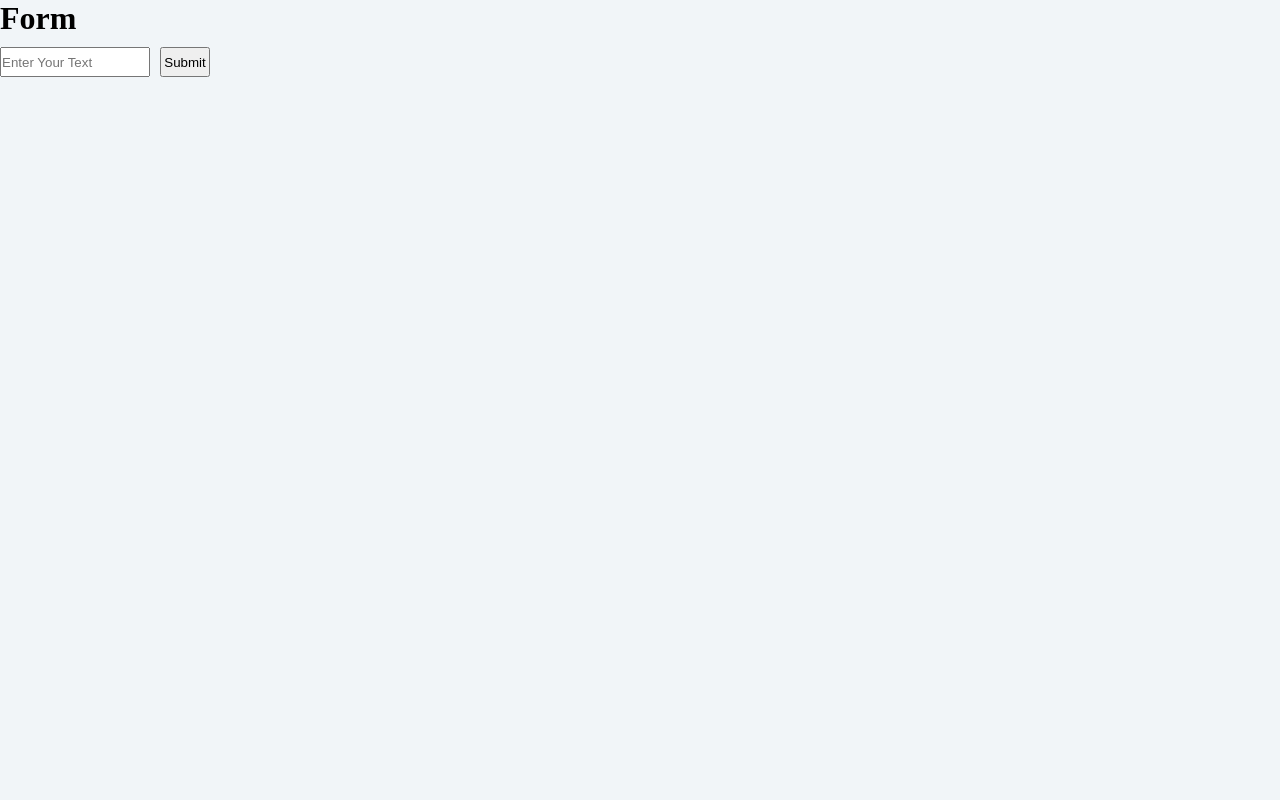
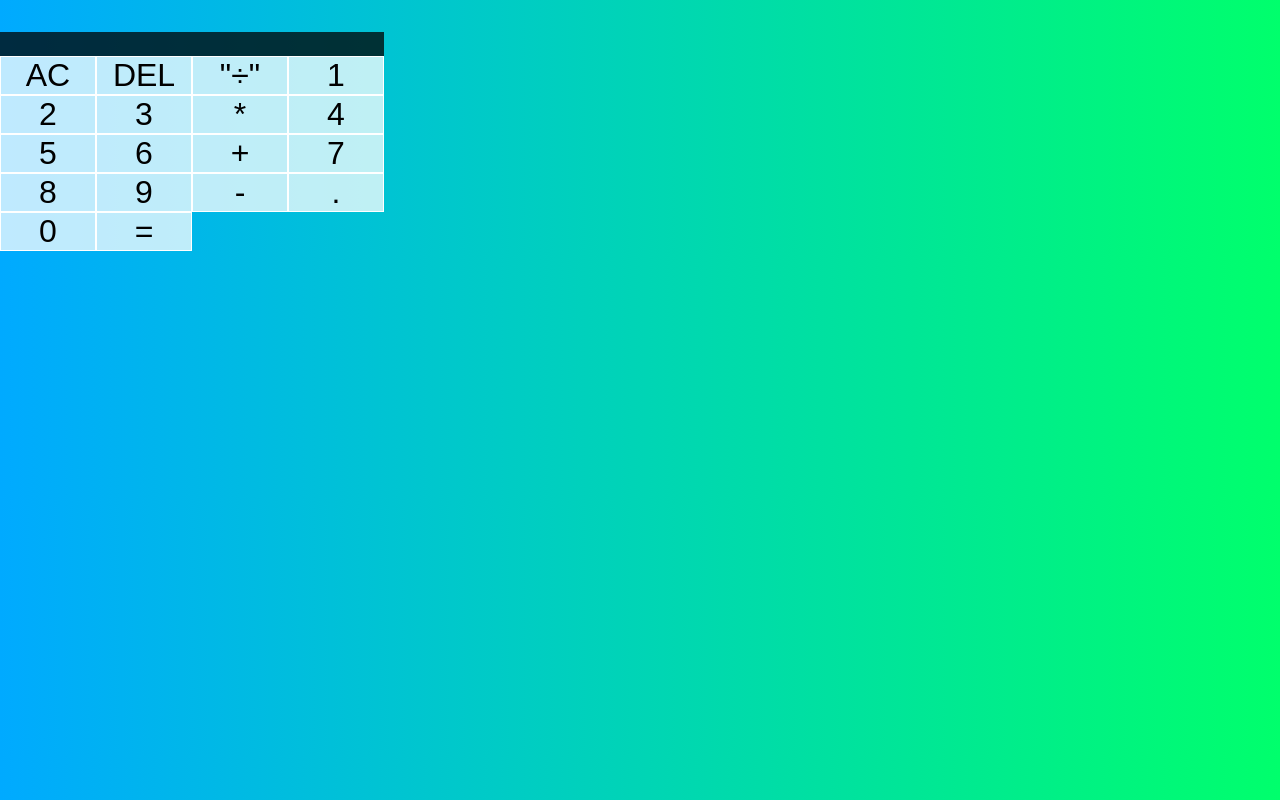
Before and after one commit to Eaindralin/React-Project, a React (Create React App) app: page / in a window 1280 px wide. Built offline with nearby package versions, Linux system fonts and the light colour scheme.

Commit message:
Calculator React project

```diff
--- /dev/null
+++ b/src/Components/DigitButton.js
@@ -0,0 +1,8 @@
+import { type } from "@testing-library/user-event/dist/type";
+import { ACTIONS } from "./Hello";
+
+export default function DigitButton(dispatch,digit){
+    return <button onClick={
+        ()=> dispatch({type: ACTIONS.ADD_DIGIT,payload: {digit}})
+    }>{digit}</button>
+}
--- /dev/null
+++ b/src/Components/Hello.js
@@ -0,0 +1,58 @@
+import React, { useReducer } from "react";
+import ReactDOM from "react-dom/client";
+import "./calculator.css";
+import DigitButton from "./DigitButton";
+
+export const ACTIONS = {
+  ADD_DIGIT: "add-digit",
+  CHOOSE_OPERATION: "choose-operation",
+  CLEAR: "clear",
+  DELETE_DIGIT: "delete-digit",
+  EVALUATE: "evaluate",
+};
+
+function reducer(state, { type, payload }) {
+  switch (type) {
+    case ACTIONS.ADD_DIGIT:
+      return {
+        ...state,
+        currentOperand: `${state.currentOperand || ""}${payload.digit}`,
+      };
+  }
+}
+
+function Hello() {
+  const [{ currentOperand, previousOperand, operation }, dispatch] =
+    useReducer(reducer,{});
+
+
+    return (
+      <div className="calculator-grid">
+        <div className="output">
+          <div className="previous-operand">
+            {previousOperand} {operation}
+          </div>
+          <div className="current-operand">{currentOperand}</div>
+        </div>
+        <button className="span-two">AC</button>
+        <button>DEL</button>
+        <button>"÷"</button>
+        <button>1</button>
+        <button>2</button>
+        <button>3</button>
+        <button>*</button>
+        <button>4</button>
+        <button>5</button>
+        <button>6</button>
+        <button>+</button>
+        <button>7</button>
+        <button>8</button>
+        <button>9</button>
+        <button>-</button>
+        <button>.</button>
+        <button>0</button>
+        <button className="span-two">=</button>
+      </div>
+    );
+}
+export default Hello;
--- /dev/null
+++ b/src/Components/calculator.css
@@ -0,0 +1,54 @@
+*,
+*::before,
+*::after {
+  box-sizing: border-box;
+}
+
+body {
+  margin: 0;
+  background: linear-gradient(to right, #00aaff, #00ff6c);
+}
+
+.calculator-grid {
+  display: grid;
+  margin-top: 2rem;
+  grid-template-columns: repeat(4, 6rem);
+  grid-template-rows: minimax(7rem, auto);
+}
+
+.calculator-grid > button{
+    cursor: pointer;
+    font-size: 2rem;
+    border: 1px solid white;
+    outline: none;
+    background-color: rgba(255, 255, 255, .75);
+}
+
+.calculator-grid > button:hover,
+.calculator-grid > button:focus{
+    background-color: rgba(255, 255, 255, 9);
+}
+
+.span.two {
+  grid-column: span 2;
+}
+.output {
+  grid-column: 1/-1;
+  background-color: rgba(0, 0, 0, 0.75);
+  display: flex;
+  align-items: flex-end;
+  justify-content: space-around;
+  padding: .75rem;
+  word-wrap: break-word;
+  word-break: break-all;
+}
+
+.output .previous-operand{
+    color: rgba(255, 255, 255, 255);
+    font-size: 1.5rem;
+}
+
+.output .current-operand{
+    color: white;
+    font-size: 2.5rem;
+}
--- a/src/index.js
+++ b/src/index.js
@@ -8,6 +8,8 @@
 import UseEffect from "./UseEffect";
 import UseReduce from "./UseReduce";
 import App from "./App";
+import Hello from "./Components/Hello";
+
 
 // JSX
 function CardList() {
@@ -23,4 +25,4 @@
 }
 
 const root = ReactDOM.createRoot(document.getElementById("root"));
-root.render(<UseReduce />);
+root.render(<Hello />);
```
